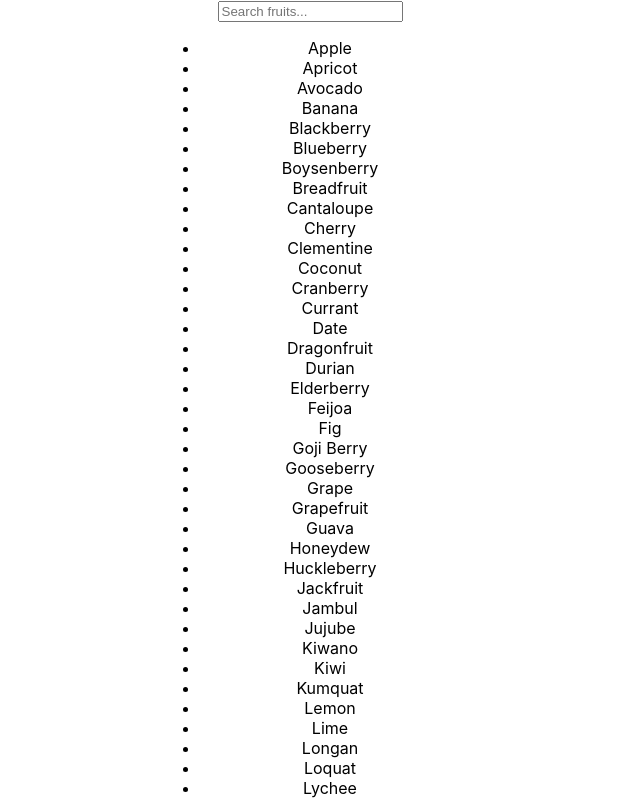
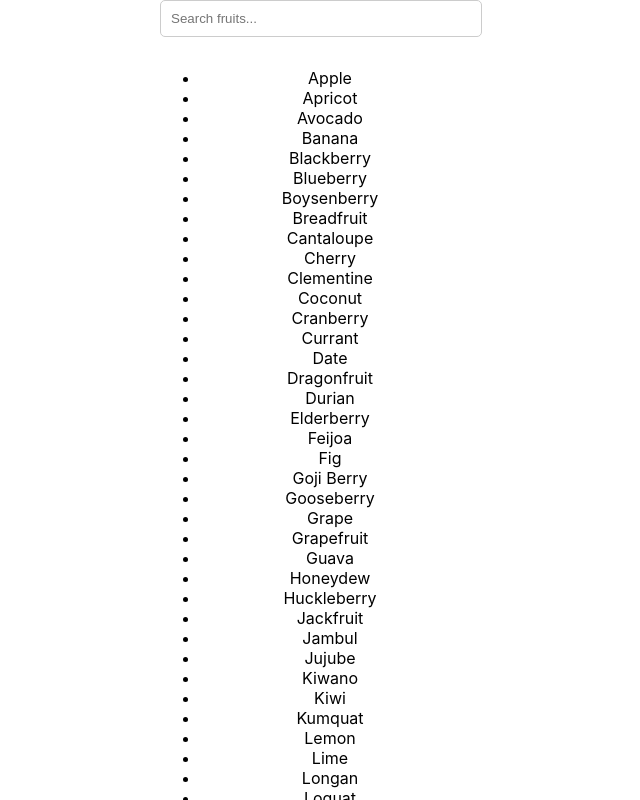
Before and after one commit to patel-vansh1607/search-bar-w-filtering, a React (Create React App) app: page / in a window 1280 px wide. Shown: the top 800 px of the page, without its empty margins (330-970 px from the left). Built offline with nearby package versions, Linux system fonts and the light colour scheme.

Commit message:
styling search input

```diff
--- a/src/styles/SearchBar.css
+++ b/src/styles/SearchBar.css
@@ -3,3 +3,11 @@
     margin: auto;
     text-align: center;
   }
+
+  .search-input {
+    width: 100%;
+    padding: 10px;
+    margin-bottom: 15px;
+    border: 1px solid #ccc;
+    border-radius: 5px;
+  }
```
